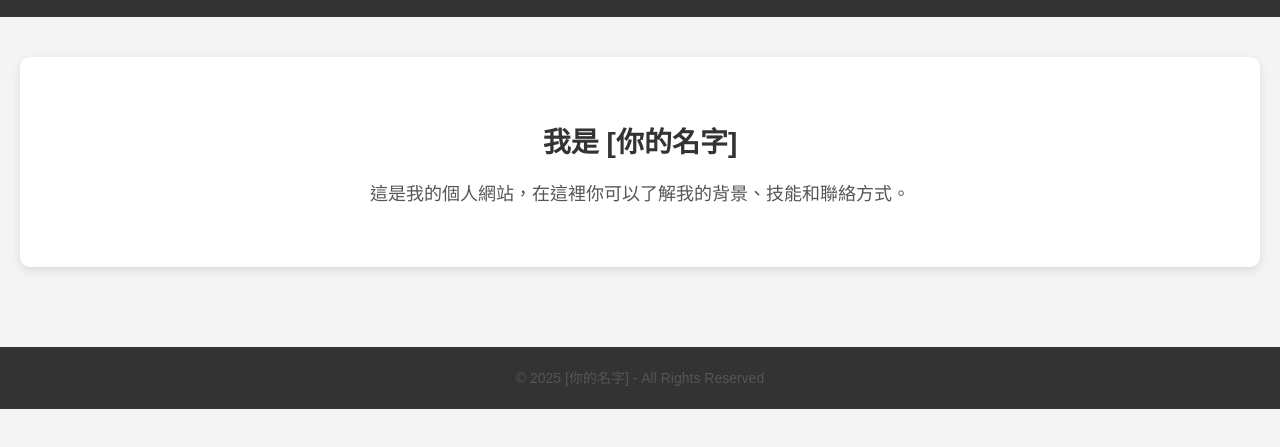
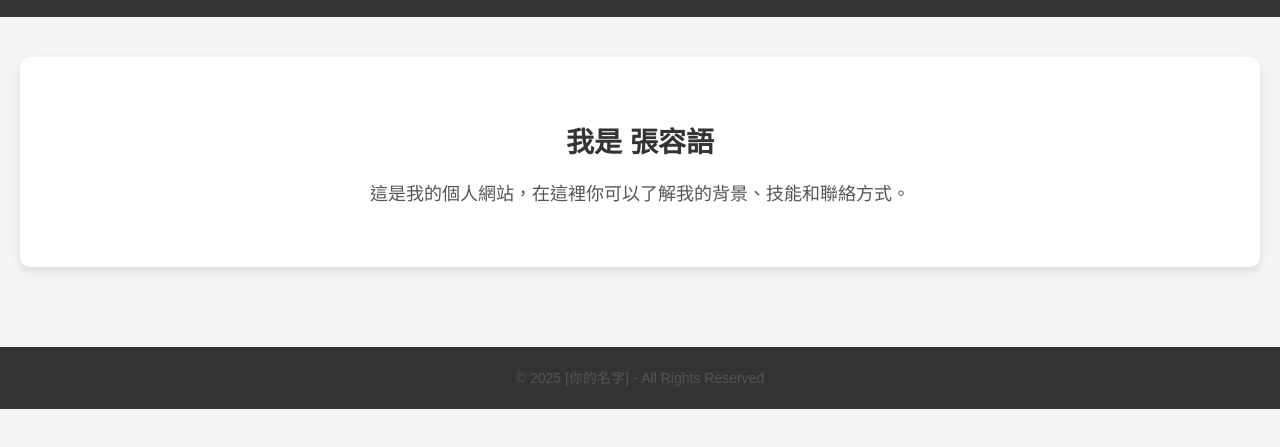
Before and after one commit to 07Sherry/w0, a plain HTML site: page index.html in a window 1280 px wide. Shown: the part 67-514 px from the top of the page. Drawn offline with Linux system fonts and the light colour scheme.

Commit message:
改名字

```diff
--- a/index.html
+++ b/index.html
@@ -21,7 +21,7 @@
     </header>
     <main>
         <section class="intro">
-            <h2>我是 [你的名字]</h2>
+            <h2>我是 張容語</h2>
             <p>這是我的個人網站，在這裡你可以了解我的背景、技能和聯絡方式。</p>
         </section>
     </main>
```
